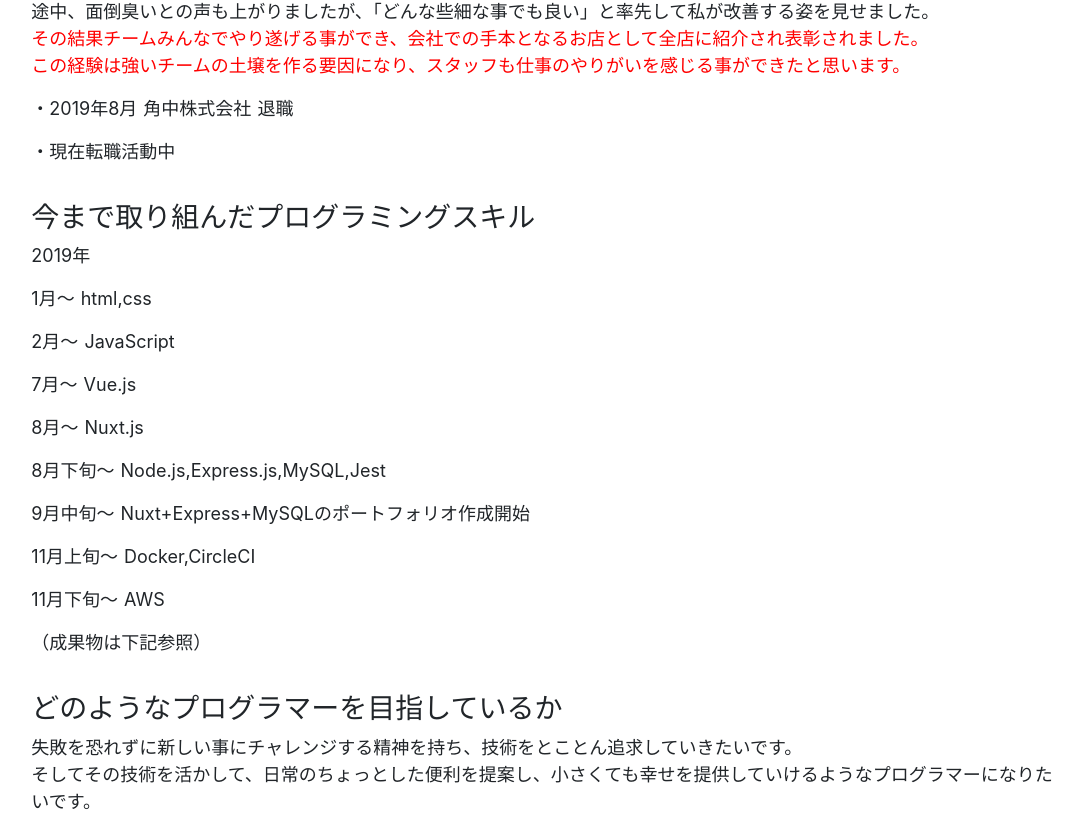
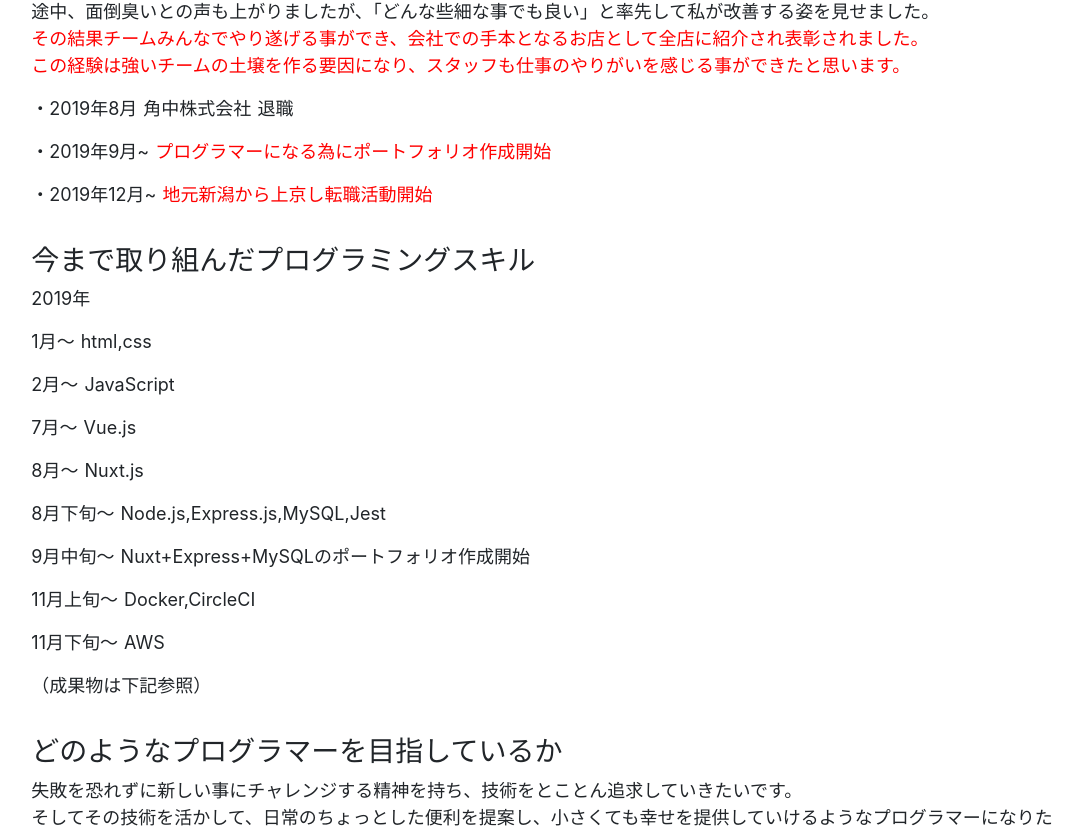
Before and after one commit to kouki-iwahara/portfolioSite, a Nuxt app: page / in a window 1280 px wide. Shown: the part 1855-2683 px from the top of the page, without its empty margins (197-1280 px from the left). Built offline with nearby package versions, Linux system fonts and the light colour scheme.

Commit message:
開発環境を記述

```diff
--- a/components/pages/AboutMe.vue
+++ b/components/pages/AboutMe.vue
@@ -121,7 +121,11 @@
             >
           </p>
           <p>・2019年8月 角中株式会社 退職</p>
-          <p>・現在転職活動中</p>
+          <p>
+            ・2019年9月~
+            <span>プログラマーになる為にポートフォリオ作成開始</span>
+          </p>
+          <p>・2019年12月~ <span>地元新潟から上京し転職活動開始</span></p>
         </div>
       </div>
       <div class="col-sm-10 content_groupe">
--- a/components/pages/CostAppPage.vue
+++ b/components/pages/CostAppPage.vue
@@ -6,6 +6,9 @@
         <h3>飲食店の業務改善、レシピの共有がテーマ</h3>
         <p>
           これまでのスキルを総動員して、実際の現場でも使える飲食店の業務改善・レシピの共有をテーマにしたwebアプリを作成。<br />
+          <span
+            >実務の環境に近づけるようgit-flowでソースを管理し、Docker、CircleCIを取り入れ、現在はインフラをAWSで構築する為に学習中です。</span
+          ><br />
           まだ改善の余地が多くあるので、グロースしていきます。
         </p>
       </div>
@@ -35,14 +38,23 @@
               簡単ログイン機能があり、すぐにログインできます。<br />
               ぜひ触ってみて下さい。
             </p>
-            <p>内容</p>
+            <p>【開発環境】</p>
+            <ul>
+              <li>フロント: Nuxt.js</li>
+              <li>バック: Express.js</li>
+              <li>DB: MySQL</li>
+              <li>コンテナ: Docker</li>
+              <li>テスト: Jest,CircleCI</li>
+              <li>インフラ: 現在AWSで構築中</li>
+            </ul>
+            <p>【内容】</p>
             <p>
               自身の飲食業界の業務経験から、あったら便利だなと思ったものを作成。<br />
               食材とレシピのデータを登録し、原価や利益を簡単に管理できる。<br />
               レシピに使われている食材や、食材が使用されているレシピも表示される。<br />
               登録されたレシピは共有され、新しいレシピを作成する際の情報源となる。
             </p>
-            <p>作成のポイント</p>
+            <p>【作成のポイント】</p>
             <ul>
               <li>
                 レシピに登録された食材のデータを中間テーブルとして作成し、食材テーブルとレシピテーブルの両方に紐付けた
```
